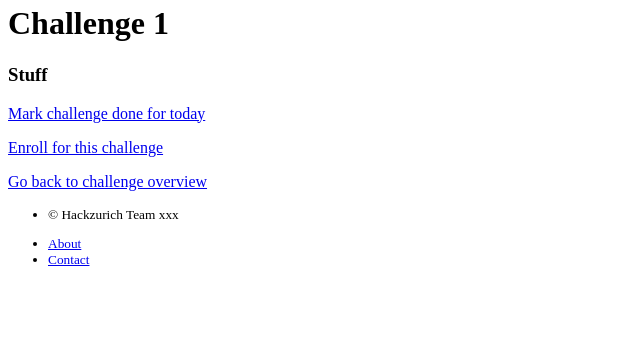
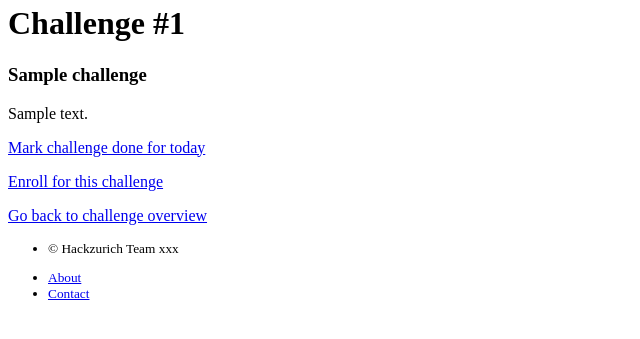
Before and after one commit to jgonsior/hackzurich, a Flask app: template hackzurich/templates/challenges/challenges.html in a window 1280 px wide. Shown: the part 183-522 px from the top of the page, without its empty margins (0-640 px from the left). Run offline with Flask 2, Linux system fonts and the light colour scheme; tables that the repository leaves empty hold one stand-in row (Sample ...); the template is opened without the code that fills it: values named after a table or form of the project are taken from there, most other values are stand-ins (such as "Sample title", 1, 10 or a date in 2020); form fields are guessed from the names that the template uses.

Commit message:
Display description stats

```diff
--- a/hackzurich/challenge/views.py
+++ b/hackzurich/challenge/views.py
@@ -22,9 +22,9 @@ blueprint = Blueprint(
 @blueprint.route("/<int:challenge_id>")
 @login_required
 def challenge(challenge_id):
-    print(challenge_id)
+    challenge = Challenge.query.filter_by(id=challenge_id).first()
     """List members."""
-    return render_template("challenges/challenges.html", challenge_id=challenge_id)
+    return render_template("challenges/challenges.html", challenge=challenge)
 
 
 @blueprint.route("/create_new", methods=["GET", "POST"])
--- a/hackzurich/templates/challenges/challenges.html
+++ b/hackzurich/templates/challenges/challenges.html
@@ -2,8 +2,9 @@
 {% extends "layout.html" %}
 {% block content %}
 <div class="container">
-    <h1>Challenge {{ challenge_id }}</h1>
-    <h3>Stuff</h3>
+    <h1>Challenge #{{ challenge.id }}</h1>
+    <h3>{{ challenge.challengename }}</h3>
+    <p>{{ challenge.description }}</p>
     <p><a href="/challenges/done/{{ challenge_id }}" class="btn btn-primary btn-large">Mark challenge done for today</a></p>
     <p><a href="/challenges/participate/{{ challenge_id }}" class="btn btn-primary btn-large">Enroll for this challenge</a></p>
         <p><a href="/users/" class="btn btn-primary btn-large">Go back to challenge overview</a></p>
```
